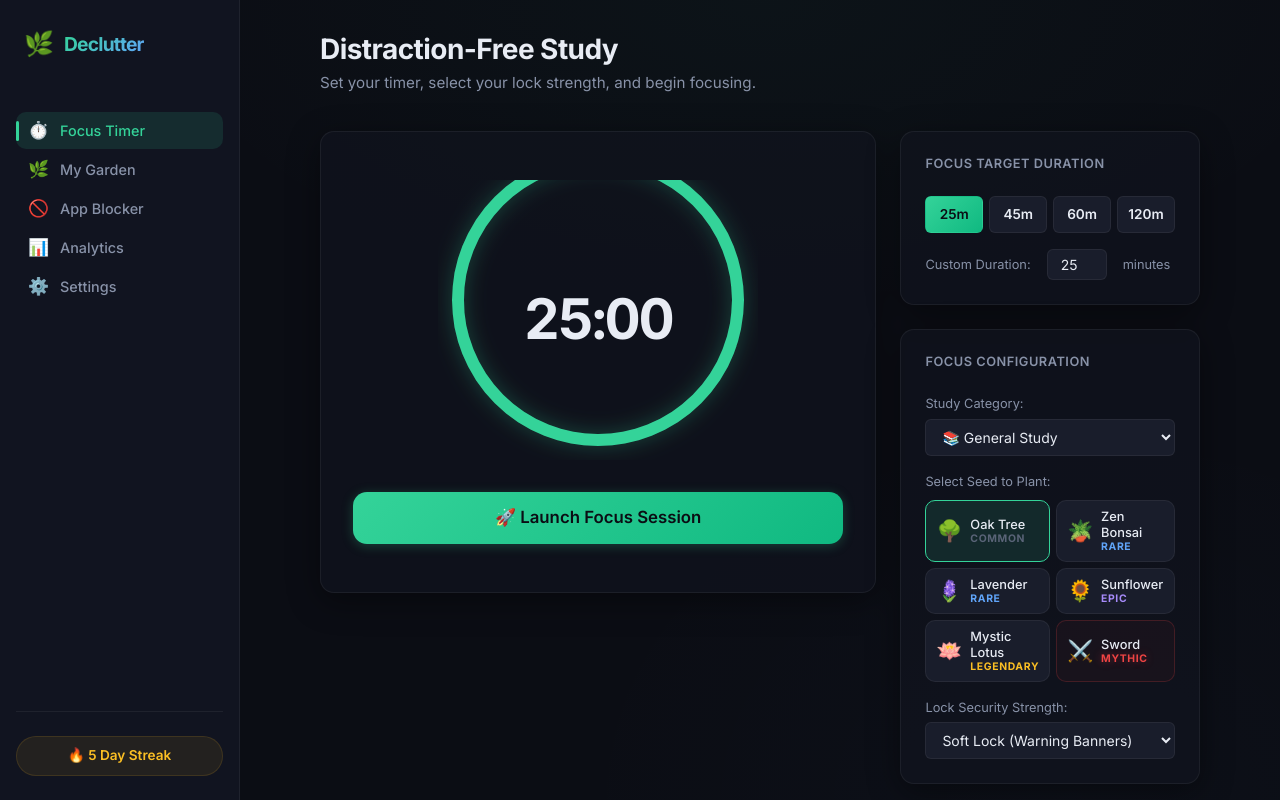
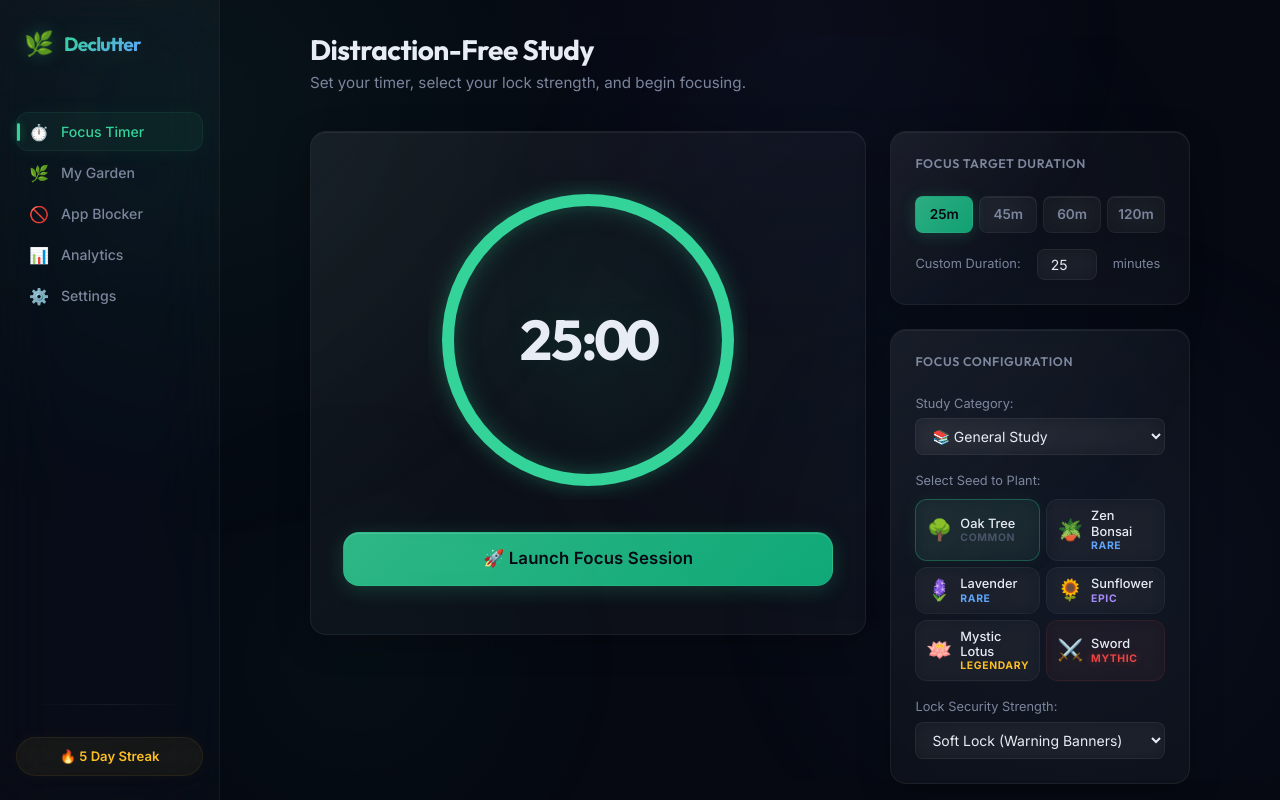
Before and after one commit to sunnydev07/Declutter-, a React (Vite) app: page / in a window 1280 px wide. Built offline with nearby package versions, Linux system fonts and the light colour scheme.

Commit message:
Glassmorphism UI redesign - translucent frosted-glass panels, animated gradient mesh background, luminous borders, breathing glow effects, Outfit heading font

```diff
--- a/index.html
+++ b/index.html
@@ -8,7 +8,7 @@
     <meta name="description" content="System-level focus app that locks your PC for distraction-free study sessions." />
     <link rel="preconnect" href="https://fonts.googleapis.com" />
     <link rel="preconnect" href="https://fonts.gstatic.com" crossorigin />
-    <link href="https://fonts.googleapis.com/css2?family=Inter:wght@400;500;600;700;800&display=swap" rel="stylesheet" />
+    <link href="https://fonts.googleapis.com/css2?family=Inter:wght@400;500;600;700;800&family=Outfit:wght@400;500;600;700;800&display=swap" rel="stylesheet" />
   </head>
 
   <body>
--- a/src/App.css
+++ b/src/App.css
@@ -5,6 +5,33 @@
   background-color: var(--bg-primary);
   color: var(--text-primary);
   overflow: hidden;
+  position: relative;
+}
+
+/* ─── Animated Gradient Mesh Background ─── */
+.app-container::before {
+  content: '';
+  position: absolute;
+  inset: 0;
+  z-index: 0;
+  pointer-events: none;
+  background:
+    radial-gradient(ellipse 600px 600px at 15% 20%, rgba(52, 211, 153, 0.06), transparent 70%),
+    radial-gradient(ellipse 500px 500px at 80% 75%, rgba(96, 165, 250, 0.05), transparent 70%),
+    radial-gradient(ellipse 450px 450px at 60% 10%, rgba(167, 139, 250, 0.04), transparent 70%);
+  animation: mesh-drift-1 25s ease-in-out infinite;
+}
+
+.app-container::after {
+  content: '';
+  position: absolute;
+  inset: 0;
+  z-index: 0;
+  pointer-events: none;
+  background:
+    radial-gradient(ellipse 400px 400px at 30% 80%, rgba(52, 211, 153, 0.03), transparent 70%),
+    radial-gradient(ellipse 550px 550px at 70% 30%, rgba(96, 165, 250, 0.03), transparent 70%);
+  animation: mesh-drift-2 30s ease-in-out infinite;
 }
 
 .main-content {
@@ -12,9 +39,8 @@
   padding: var(--space-xl) var(--space-2xl);
   overflow-y: auto;
   position: relative;
-  background:
-    radial-gradient(ellipse 60% 40% at 50% 0%, rgba(52, 211, 153, 0.03), transparent),
-    radial-gradient(ellipse 50% 50% at 80% 100%, rgba(96, 165, 250, 0.02), transparent);
+  z-index: 1;
+  background: transparent;
 }
 
 .placeholder {
--- a/src/components/Sidebar/Sidebar.css
+++ b/src/components/Sidebar/Sidebar.css
@@ -1,12 +1,24 @@
 .sidebar {
-  width: 240px;
-  min-width: 240px;
-  background-color: var(--bg-secondary);
-  border-right: 1px solid var(--glass-border);
+  width: 220px;
+  min-width: 220px;
+  background: rgba(255, 255, 255, 0.015);
+  backdrop-filter: blur(32px) saturate(1.3);
+  -webkit-backdrop-filter: blur(32px) saturate(1.3);
+  border-right: 1px solid rgba(255, 255, 255, 0.05);
   display: flex;
   flex-direction: column;
   padding: var(--space-lg) var(--space-md);
   z-index: 10;
+  position: relative;
+}
+
+.sidebar::before {
+  content: '';
+  position: absolute;
+  inset: 0;
+  background: linear-gradient(180deg, rgba(255,255,255,0.02) 0%, transparent 40%);
+  pointer-events: none;
+  border-radius: 0;
 }
 
 .sidebar-header {
@@ -20,15 +32,18 @@
 .logo-icon {
   font-size: 1.5rem;
   line-height: 1;
+  filter: drop-shadow(0 0 8px rgba(52, 211, 153, 0.3));
 }
 
 .logo-text {
+  font-family: var(--font-heading);
   font-size: 1.2rem;
   font-weight: 700;
   letter-spacing: -0.04em;
   background: linear-gradient(135deg, #34d399, #60a5fa);
   -webkit-background-clip: text;
   -webkit-text-fill-color: transparent;
+  filter: drop-shadow(0 0 12px rgba(52, 211, 153, 0.15));
 }
 
 .sidebar-nav {
@@ -44,10 +59,10 @@
   gap: 12px;
   padding: 10px 12px;
   background: transparent;
-  border: none;
+  border: 1px solid transparent;
   border-radius: var(--radius-md);
   color: var(--text-secondary);
-  font-size: 0.9rem;
+  font-size: 0.88rem;
   font-weight: 500;
   font-family: inherit;
   cursor: pointer;
@@ -57,13 +72,16 @@
 }
 
 .nav-item:hover {
-  background-color: var(--bg-tertiary);
+  background: rgba(255, 255, 255, 0.04);
+  border-color: rgba(255, 255, 255, 0.04);
   color: var(--text-primary);
 }
 
 .nav-item.active {
-  background-color: var(--accent-primary-dim);
+  background: rgba(52, 211, 153, 0.06);
+  border-color: rgba(52, 211, 153, 0.08);
   color: var(--accent-primary);
+  box-shadow: 0 0 20px rgba(52, 211, 153, 0.05);
 }
 
 .nav-item.active::before {
@@ -73,34 +91,48 @@
   top: 50%;
   transform: translateY(-50%);
   width: 3px;
-  height: 20px;
+  height: 18px;
   background: var(--accent-primary);
   border-radius: var(--radius-full);
+  box-shadow: 0 0 8px rgba(52, 211, 153, 0.4);
 }
 
 .nav-icon {
-  font-size: 1.05rem;
+  font-size: 1rem;
   line-height: 1;
   width: 20px;
   text-align: center;
 }
 
+.sidebar-divider {
+  height: 1px;
+  background: linear-gradient(90deg, transparent, rgba(255,255,255,0.06), transparent);
+  margin: var(--space-sm) var(--space-md);
+}
+
 .sidebar-footer {
   margin-top: auto;
   padding-top: var(--space-lg);
-  border-top: 1px solid var(--glass-border);
 }
 
 .streak-badge {
-  background: rgba(251, 191, 36, 0.08);
+  background: rgba(251, 191, 36, 0.05);
   color: var(--accent-warning);
   padding: 8px 14px;
   border-radius: var(--radius-full);
-  font-size: 0.85rem;
+  font-size: 0.82rem;
   font-weight: 600;
   display: flex;
   align-items: center;
   justify-content: center;
   gap: 6px;
-  border: 1px solid rgba(251, 191, 36, 0.12);
+  border: 1px solid rgba(251, 191, 36, 0.08);
+  backdrop-filter: blur(12px);
+  box-shadow: 0 0 16px rgba(251, 191, 36, 0.04);
+  transition: all var(--transition-normal);
 }
+
+.streak-badge:hover {
+  border-color: rgba(251, 191, 36, 0.15);
+  box-shadow: 0 0 24px rgba(251, 191, 36, 0.08);
+}
--- a/src/components/Sidebar/Sidebar.tsx
+++ b/src/components/Sidebar/Sidebar.tsx
@@ -34,6 +34,7 @@ const Sidebar = ({ currentView, onViewChange }: SidebarProps) => {
         ))}
       </nav>
 
+      <div className="sidebar-divider" />
       <div className="sidebar-footer">
         <div className="streak-badge">🔥 5 Day Streak</div>
       </div>
--- a/src/components/Timer/Timer.css
+++ b/src/components/Timer/Timer.css
@@ -37,22 +37,42 @@
 
 .svg-ring-container {
   position: relative;
-  width: 280px;
-  height: 280px;
+  width: 320px;
+  height: 320px;
+}
+
+/* ─── Ring Glow Halo ─── */
+.ring-glow-halo {
+  position: relative;
+  display: flex;
+  align-items: center;
+  justify-content: center;
+}
+
+.ring-glow-halo::before {
+  content: '';
+  position: absolute;
+  width: 340px;
+  height: 340px;
+  border-radius: 50%;
+  background: radial-gradient(circle, rgba(52, 211, 153, 0.08), transparent 70%);
+  animation: breathe-glow 4s ease-in-out infinite;
+  pointer-events: none;
 }
 
 .progress-ring {
   transform: rotate(-90deg);
+  filter: drop-shadow(0 0 6px rgba(52, 211, 153, 0.15));
 }
 
 .progress-ring-bg {
-  stroke: rgba(255, 255, 255, 0.04);
+  stroke: rgba(255, 255, 255, 0.03);
 }
 
 .progress-ring-bar {
   transition: stroke-dashoffset 0.5s ease;
   stroke-linecap: round;
-  filter: drop-shadow(0 0 10px rgba(52, 211, 153, 0.3));
+  filter: drop-shadow(0 0 12px rgba(52, 211, 153, 0.25));
 }
 
 .time-display-large {
@@ -60,11 +80,13 @@
   top: 50%;
   left: 50%;
   transform: translate(-50%, -50%);
+  font-family: var(--font-heading);
   font-size: 3.5rem;
   font-weight: 700;
   font-variant-numeric: tabular-nums;
   letter-spacing: -0.04em;
   color: var(--text-primary);
+  text-shadow: 0 0 30px rgba(52, 211, 153, 0.08);
 }
 
 .session-configs {
@@ -77,6 +99,7 @@
   font-size: 1.05rem;
   font-weight: 600;
   border-radius: var(--radius-lg);
+  letter-spacing: 0.01em;
 }
 
 /* ─── Right Panel ─── */
@@ -86,13 +109,12 @@
 }
 
 .timer-sidebar h3 {
-  font-size: 0.95rem;
+  font-size: 0.78rem;
   color: var(--text-secondary);
   font-weight: 600;
   margin-bottom: var(--space-sm);
   text-transform: uppercase;
-  letter-spacing: 0.04em;
-  font-size: 0.8rem;
+  letter-spacing: 0.05em;
 }
 
 .presets-row {
@@ -106,12 +128,23 @@
   font-weight: 600;
   font-size: 0.85rem;
   border-radius: var(--radius-sm);
+  background: rgba(255, 255, 255, 0.03);
+  border: 1px solid rgba(255, 255, 255, 0.05);
+  color: var(--text-secondary);
+  transition: all var(--transition-fast);
+}
+
+.preset-btn:hover:not(:disabled) {
+  background: rgba(255, 255, 255, 0.06);
+  border-color: rgba(255, 255, 255, 0.08);
+  color: var(--text-primary);
 }
 
 .preset-btn.active {
-  background: linear-gradient(135deg, #34d399, #10b981);
+  background: linear-gradient(135deg, rgba(52, 211, 153, 0.8), rgba(16, 185, 129, 0.85));
   color: var(--text-inverse);
   border-color: transparent;
+  box-shadow: 0 2px 16px rgba(52, 211, 153, 0.2);
 }
 
 .custom-input-container {
@@ -133,8 +166,8 @@
 }
 
 .plant-option-card {
-  background: var(--bg-tertiary);
-  border: 1px solid var(--glass-border);
+  background: rgba(255, 255, 255, 0.025);
+  border: 1px solid rgba(255, 255, 255, 0.05);
   border-radius: var(--radius-md);
   padding: 8px 10px;
   text-align: left;
@@ -143,19 +176,23 @@
   transition: all var(--transition-fast);
   font-family: inherit;
   color: var(--text-primary);
+  backdrop-filter: blur(8px);
 }
 
 .plant-option-card:hover:not(:disabled) {
-  background: var(--bg-hover);
+  background: rgba(255, 255, 255, 0.05);
+  border-color: rgba(255, 255, 255, 0.08);
+  transform: translateY(-1px);
 }
 
 .plant-option-card.active {
-  border-color: var(--accent-primary);
-  background: var(--accent-primary-dim);
+  border-color: rgba(52, 211, 153, 0.3);
+  background: rgba(52, 211, 153, 0.06);
+  box-shadow: 0 0 20px rgba(52, 211, 153, 0.06);
 }
 
 .plant-option-card:disabled {
-  opacity: 0.4;
+  opacity: 0.35;
   cursor: not-allowed;
 }
 
@@ -190,23 +227,24 @@
 
 /* ─── Sword Plant Card ─── */
 .plant-option-card:has(.rarity-mythic) {
-  border-color: rgba(239, 68, 68, 0.2);
-  background: rgba(239, 68, 68, 0.04);
+  border-color: rgba(239, 68, 68, 0.12);
+  background: rgba(239, 68, 68, 0.03);
 }
 
 .plant-option-card:has(.rarity-mythic):hover:not(:disabled) {
-  border-color: rgba(239, 68, 68, 0.35);
-  background: rgba(239, 68, 68, 0.08);
+  border-color: rgba(239, 68, 68, 0.25);
+  background: rgba(239, 68, 68, 0.06);
 }
 
 .plant-option-card:has(.rarity-mythic).active {
-  border-color: #ef4444;
-  background: rgba(239, 68, 68, 0.12);
+  border-color: rgba(239, 68, 68, 0.4);
+  background: rgba(239, 68, 68, 0.08);
   animation: pulse-sword 2.5s ease-in-out infinite;
+  box-shadow: 0 0 24px rgba(239, 68, 68, 0.08);
 }
 
 @keyframes pulse-sword {
-  0%, 100% { box-shadow: 0 0 0 0 rgba(239, 68, 68, 0.2); }
+  0%, 100% { box-shadow: 0 0 0 0 rgba(239, 68, 68, 0.15); }
   50% { box-shadow: 0 0 0 8px rgba(239, 68, 68, 0); }
 }
 
@@ -218,12 +256,14 @@
   width: 100%;
   padding: 12px;
   border-radius: var(--radius-md);
-  background: rgba(239, 68, 68, 0.06);
-  border: 1px solid rgba(239, 68, 68, 0.15);
+  background: rgba(239, 68, 68, 0.04);
+  border: 1px solid rgba(239, 68, 68, 0.1);
   color: #ef4444;
   font-weight: 600;
   font-size: 0.9rem;
   letter-spacing: 0.02em;
+  backdrop-filter: blur(8px);
+  box-shadow: 0 0 20px rgba(239, 68, 68, 0.04);
 }
 
 /* ─── Shared Form Controls ─── */
@@ -231,19 +271,26 @@
 .setting-input {
   padding: 8px 12px;
   border-radius: var(--radius-sm);
-  background-color: var(--bg-tertiary);
-  border: 1px solid var(--glass-border);
+  background-color: rgba(255, 255, 255, 0.03);
+  border: 1px solid rgba(255, 255, 255, 0.06);
   color: var(--text-primary);
   font-family: inherit;
   font-size: 0.875rem;
   outline: none;
   cursor: pointer;
-  transition: border-color var(--transition-fast);
+  transition: all var(--transition-fast);
+  backdrop-filter: blur(8px);
 }
 
 .setting-select:focus,
 .setting-input:focus {
-  border-color: var(--accent-primary);
+  border-color: rgba(52, 211, 153, 0.3);
+  box-shadow: 0 0 0 3px rgba(52, 211, 153, 0.06);
+}
+
+.setting-select:hover,
+.setting-input:hover {
+  border-color: rgba(255, 255, 255, 0.1);
 }
 
 .setting-desc {
@@ -252,12 +299,14 @@
 }
 
 .btn-danger-glow {
-  background: rgba(248, 113, 113, 0.1) !important;
-  border-color: rgba(248, 113, 113, 0.2) !important;
+  background: rgba(248, 113, 113, 0.06) !important;
+  border-color: rgba(248, 113, 113, 0.12) !important;
   color: var(--accent-danger) !important;
+  backdrop-filter: blur(8px);
 }
 
 .btn-danger-glow:hover {
-  background: rgba(248, 113, 113, 0.18) !important;
-  border-color: rgba(248, 113, 113, 0.35) !important;
+  background: rgba(248, 113, 113, 0.12) !important;
+  border-color: rgba(248, 113, 113, 0.25) !important;
+  box-shadow: 0 0 20px rgba(248, 113, 113, 0.06);
 }
--- a/src/components/Timer/Timer.tsx
+++ b/src/components/Timer/Timer.tsx
@@ -59,6 +59,7 @@ const Timer: React.FC = () => {
       <div className="timer-grid">
         {/* Left Side: Circular Countdown Ring */}
         <div className="glass-card timer-main flex-center flex-col">
+          <div className="ring-glow-halo">
             <div className="svg-ring-container flex-center">
               <svg className="progress-ring" width="320" height="320">
                 <circle
@@ -86,6 +87,7 @@ const Timer: React.FC = () => {
               </svg>
               <div className="time-display-large">
                 {activeSession ? formatTime(remainingSeconds) : `${duration.toString().padStart(2, '0')}:00`}
+              </div>
             </div>
           </div>
 
--- a/src/index.css
+++ b/src/index.css
@@ -1,34 +1,39 @@
 /* ============================================
-   DECLUTTER — Design System & Global Styles
+   DECLUTTER — Glassmorphism Design System
    ============================================ */
 
 :root {
   /* ─── Color Palette ─── */
-  --bg-primary: #0b0d14;
-  --bg-secondary: #111420;
-  --bg-tertiary: #191d2b;
-  --bg-elevated: #1e2235;
-  --bg-hover: #252a3e;
+  --bg-primary: #060912;
+  --bg-secondary: rgba(255, 255, 255, 0.02);
+  --bg-tertiary: rgba(255, 255, 255, 0.035);
+  --bg-elevated: rgba(255, 255, 255, 0.05);
+  --bg-hover: rgba(255, 255, 255, 0.07);
 
   --accent-primary: #34d399;
-  --accent-primary-dim: rgba(52, 211, 153, 0.12);
+  --accent-primary-dim: rgba(52, 211, 153, 0.10);
+  --accent-primary-glow: rgba(52, 211, 153, 0.15);
   --accent-secondary: #60a5fa;
   --accent-danger: #f87171;
   --accent-warning: #fbbf24;
   --accent-violet: #a78bfa;
 
   --text-primary: #e8ecf4;
-  --text-secondary: #8892a8;
-  --text-tertiary: #5a6478;
-  --text-inverse: #0b0d14;
+  --text-secondary: #7b859c;
+  --text-tertiary: #4a5368;
+  --text-inverse: #060912;
 
   /* ─── Glassmorphism ─── */
-  --glass-bg: rgba(17, 20, 32, 0.65);
+  --glass-bg: rgba(255, 255, 255, 0.03);
+  --glass-bg-hover: rgba(255, 255, 255, 0.06);
   --glass-border: rgba(255, 255, 255, 0.06);
-  --glass-shadow: 0 8px 32px rgba(0, 0, 0, 0.4);
+  --glass-border-light: rgba(255, 255, 255, 0.10);
+  --glass-shadow: 0 8px 32px rgba(0, 0, 0, 0.25);
+  --glass-inner-highlight: inset 0 1px 0 rgba(255, 255, 255, 0.06);
 
   /* ─── Typography ─── */
   --font-sans: 'Inter', -apple-system, BlinkMacSystemFont, 'Segoe UI', system-ui, sans-serif;
+  --font-heading: 'Outfit', 'Inter', -apple-system, system-ui, sans-serif;
 
   /* ─── Spacing ─── */
   --space-2xs: 0.125rem;
@@ -41,10 +46,10 @@
   --space-3xl: 4rem;
 
   /* ─── Radii ─── */
-  --radius-sm: 6px;
-  --radius-md: 10px;
-  --radius-lg: 14px;
-  --radius-xl: 18px;
+  --radius-sm: 8px;
+  --radius-md: 12px;
+  --radius-lg: 16px;
+  --radius-xl: 20px;
   --radius-full: 9999px;
 
   /* ─── Transitions ─── */
@@ -87,6 +92,7 @@ button {
 
 /* ─── Typography ─── */
 h1, h2, h3, h4, h5, h6 {
+  font-family: var(--font-heading);
   font-weight: 600;
   line-height: 1.25;
   color: var(--text-primary);
@@ -106,17 +112,29 @@ p {
 /* ─── Glass Card ─── */
 .glass-card {
   background: var(--glass-bg);
-  backdrop-filter: blur(16px);
-  -webkit-backdrop-filter: blur(16px);
+  backdrop-filter: blur(24px) saturate(1.2);
+  -webkit-backdrop-filter: blur(24px) saturate(1.2);
   border: 1px solid var(--glass-border);
   border-radius: var(--radius-lg);
-  box-shadow: var(--glass-shadow);
+  box-shadow: var(--glass-shadow), var(--glass-inner-highlight);
   padding: var(--space-lg);
-  transition: border-color var(--transition-normal);
+  transition: border-color var(--transition-normal), transform var(--transition-normal), box-shadow var(--transition-normal);
+  position: relative;
+}
+
+.glass-card::before {
+  content: '';
+  position: absolute;
+  inset: 0;
+  border-radius: inherit;
+  background: linear-gradient(135deg, rgba(255,255,255,0.04) 0%, transparent 50%);
+  pointer-events: none;
 }
 
 .glass-card:hover {
-  border-color: rgba(255, 255, 255, 0.1);
+  border-color: var(--glass-border-light);
+  transform: translateY(-1px);
+  box-shadow: 0 12px 40px rgba(0, 0, 0, 0.3), var(--glass-inner-highlight);
 }
 
 /* ─── Buttons ─── */
@@ -125,7 +143,7 @@ p {
   align-items: center;
   justify-content: center;
   gap: var(--space-sm);
-  padding: 10px 20px;
+  padding: 10px 22px;
   border-radius: var(--radius-md);
   font-weight: 500;
   font-size: 0.9rem;
@@ -136,6 +154,8 @@ p {
   transition: all var(--transition-fast);
   line-height: 1.4;
   white-space: nowrap;
+  position: relative;
+  overflow: hidden;
 }
 
 .btn:active {
@@ -143,32 +163,37 @@ p {
 }
 
 .btn:disabled {
-  opacity: 0.4;
+  opacity: 0.35;
   cursor: not-allowed;
 }
 
 .btn-primary {
-  background: linear-gradient(135deg, #34d399, #10b981);
+  background: linear-gradient(135deg, rgba(52, 211, 153, 0.85), rgba(16, 185, 129, 0.9));
   color: var(--text-inverse);
   font-weight: 600;
-  border: none;
-  box-shadow: 0 2px 12px rgba(52, 211, 153, 0.25);
+  border: 1px solid rgba(52, 211, 153, 0.2);
+  box-shadow: 0 4px 20px rgba(52, 211, 153, 0.2), inset 0 1px 0 rgba(255,255,255,0.15);
+  backdrop-filter: blur(8px);
 }
 
 .btn-primary:hover:not(:disabled) {
-  box-shadow: 0 4px 20px rgba(52, 211, 153, 0.35);
-  filter: brightness(1.05);
+  box-shadow: 0 6px 28px rgba(52, 211, 153, 0.3), inset 0 1px 0 rgba(255,255,255,0.2);
+  filter: brightness(1.08);
+  transform: translateY(-1px);
 }
 
 .btn-secondary {
-  background: var(--bg-tertiary);
+  background: rgba(255, 255, 255, 0.04);
   color: var(--text-primary);
   border: 1px solid var(--glass-border);
+  backdrop-filter: blur(12px);
+  box-shadow: var(--glass-inner-highlight);
 }
 
 .btn-secondary:hover:not(:disabled) {
-  background: var(--bg-hover);
-  border-color: rgba(255, 255, 255, 0.12);
+  background: rgba(255, 255, 255, 0.08);
+  border-color: var(--glass-border-light);
+  box-shadow: 0 4px 16px rgba(0,0,0,0.2), var(--glass-inner-highlight);
 }
 
 /* ─── Animations ─── */
@@ -184,7 +209,7 @@ p {
 }
 
 @keyframes pulse-glow {
-  0%, 100% { box-shadow: 0 0 0 0 rgba(52, 211, 153, 0.3); }
+  0%, 100% { box-shadow: 0 0 0 0 rgba(52, 211, 153, 0.25); }
   50% { box-shadow: 0 0 0 12px rgba(52, 211, 153, 0); }
 }
 
@@ -198,8 +223,38 @@ p {
   to { transform: rotate(360deg); }
 }
 
+@keyframes breathe-glow {
+  0%, 100% { opacity: 0.4; }
+  50% { opacity: 1; }
+}
+
+@keyframes shimmer {
+  0% { background-position: -200% center; }
+  100% { background-position: 200% center; }
+}
+
+@keyframes mesh-drift-1 {
+  0%, 100% { transform: translate(0, 0) scale(1); }
+  25% { transform: translate(30px, -40px) scale(1.05); }
+  50% { transform: translate(-20px, 20px) scale(0.95); }
+  75% { transform: translate(40px, 30px) scale(1.02); }
+}
+
+@keyframes mesh-drift-2 {
+  0%, 100% { transform: translate(0, 0) scale(1); }
+  25% { transform: translate(-40px, 30px) scale(0.97); }
+  50% { transform: translate(25px, -35px) scale(1.04); }
+  75% { transform: translate(-30px, -20px) scale(1); }
+}
+
+@keyframes mesh-drift-3 {
+  0%, 100% { transform: translate(0, 0) scale(1.02); }
+  33% { transform: translate(35px, 25px) scale(0.96); }
+  66% { transform: translate(-25px, -30px) scale(1.06); }
+}
+
 .animate-fade-in-up {
-  animation: fade-in-up 0.4s ease-out both;
+  animation: fade-in-up 0.45s ease-out both;
 }
 
 /* ─── Layout Utilities ─── */
@@ -223,8 +278,8 @@ p {
 
 /* ─── Custom Scrollbar ─── */
 ::-webkit-scrollbar {
-  width: 6px;
-  height: 6px;
+  width: 5px;
+  height: 5px;
 }
 
 ::-webkit-scrollbar-track {
@@ -232,16 +287,16 @@ p {
 }
 
 ::-webkit-scrollbar-thumb {
-  background: var(--bg-hover);
+  background: rgba(255, 255, 255, 0.08);
   border-radius: var(--radius-full);
 }
 
 ::-webkit-scrollbar-thumb:hover {
-  background: var(--text-tertiary);
+  background: rgba(255, 255, 255, 0.14);
 }
 
 /* ─── Selection ─── */
 ::selection {
-  background: rgba(52, 211, 153, 0.3);
+  background: rgba(52, 211, 153, 0.25);
   color: #fff;
 }
```
Also changed, not shown: src/components/AppBlocker/AppBlocker.css (+16 -7 lines), src/components/Dashboard/Dashboard.css (+17 -12 lines), src/components/Gamification/Garden.css (+28 -12 lines), src/components/LockScreen/LockScreen.css (+63 -25 lines), src/components/Settings/Settings.css (+14 -9 lines). Lines whose indentation alone changed are shown as unchanged.
